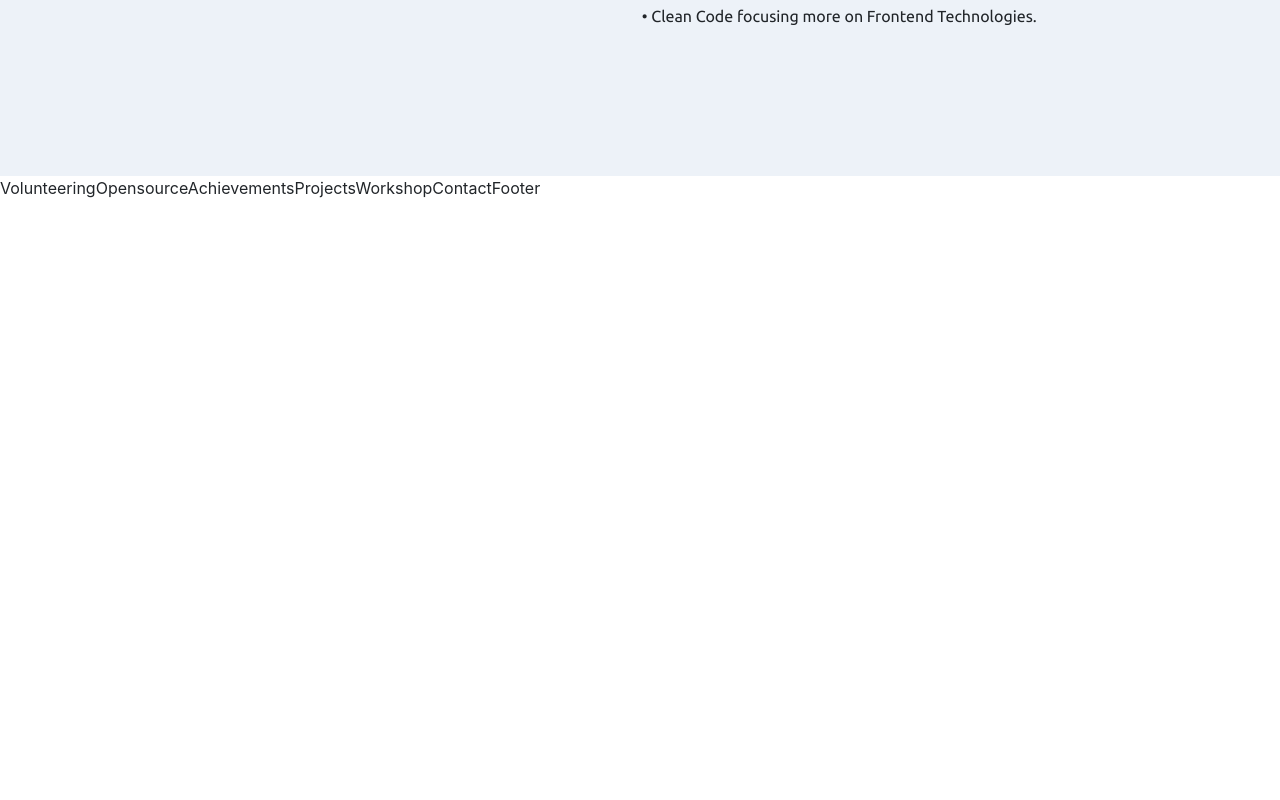
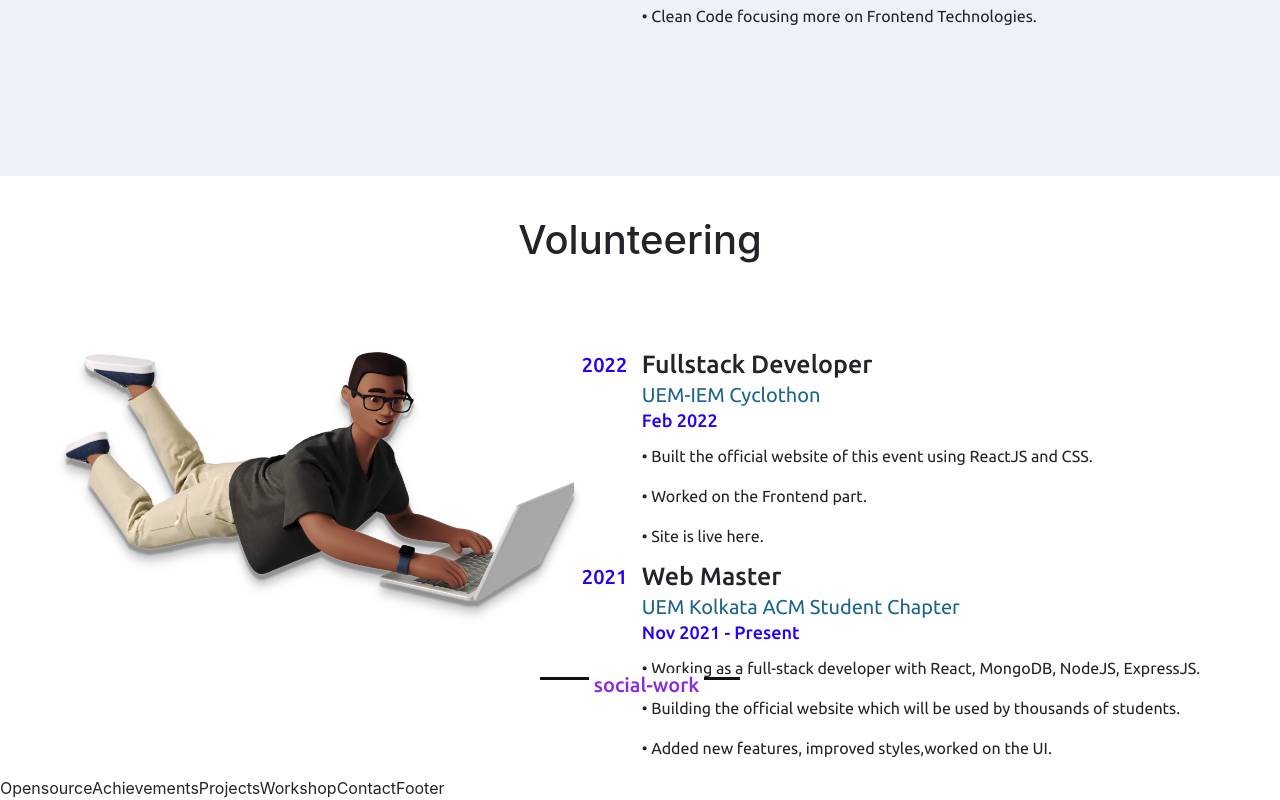
Before and after one commit to ItsRoy69/MyPortfolio, a React (Create React App) app in the folder client/: page / in a window 1280 px wide. Shown: the part 3323-4123 px from the top of the page. Before the commit the page ends 3523 px from the top, so only its background shows below. Built offline with nearby package versions, Linux system fonts and the light colour scheme.

Commit message:
Volunteering.

```diff
--- a/client/src/pages/Internships.js
+++ b/client/src/pages/Internships.js
@@ -1,6 +1,5 @@
 import React from 'react';
 import "../styles/Internships.css";
-
 
 import techstack1 from '../assets/techstack1.png';
 import techstack2 from '../assets/techstack2.png';
--- a/client/src/pages/Volunteering.js
+++ b/client/src/pages/Volunteering.js
@@ -1,9 +1,66 @@
-import React from 'react'
+import React from 'react';
+import "../styles/Volunteering.css";
+
+import volunteer1 from '../assets/volunteer.png';
+
 
 const Volunteering = () => {
   return (
     <>
-      Volunteering
+      <div className="volunteering" id='volunteering'>
+        <div className="volunteering_content">
+          <h1 className="title">Volunteering</h1>
+        </div>
+        <div className="volunteering_details">
+          <div className="volunteering-techcontent">
+            <div className="volunteering-techthree">
+              <div className="volunteering-techcontent_box">
+                <img src={volunteer1} alt="volunteer1" />
+              </div>
+            </div>
+          </div>
+          <div className="volunteering-names">
+            <div className='volunteering-box'>
+              <div className='volunteering-year'>
+                <h3>2022</h3>
+              </div>
+              <div className='volunteering-about'>
+                <div className='volunteering-officedetails'>
+                  <div className="volunteering_head">
+                    <h3>Fullstack Developer</h3>
+                    <h4>UEM-IEM Cyclothon</h4>
+                    <p>Feb 2022</p>
+                  </div>
+                  <div className="volunteering_body">
+                    <p>• Built the official website of this event using ReactJS and CSS.</p>
+                    <p>• Worked on the Frontend part.</p>
+                    <p>• Site is live here.</p>
+                  </div>
+                </div>
+              </div>
+            </div>
+            <div className='volunteering-box'>
+              <div className='volunteering-year'>
+                <h3>2021</h3>
+              </div>
+              <div className='volunteering-about'>
+                <div className='volunteering-officedetails'>
+                  <div className="volunteering_head">
+                    <h3>Web Master</h3>
+                    <h4>UEM Kolkata ACM Student Chapter</h4>
+                    <p>Nov 2021 - Present</p>
+                  </div>
+                  <div className="volunteering_body">
+                    <p>• Working as a full-stack developer with React, MongoDB, NodeJS, ExpressJS.</p>
+                    <p>• Building the official website which will be used by thousands of students.</p>
+                    <p>• Added new features, improved styles,worked on the UI.</p>
+                  </div>
+                </div>
+              </div>
+            </div>
+          </div>
+        </div>
+      </div>
     </>
   )
 }
--- a/client/src/styles/Volunteering.css
+++ b/client/src/styles/Volunteering.css
@@ -0,0 +1,111 @@
+@import url('https://fonts.googleapis.com/css2?family=Poppins:wght@400;500;600;700&family=Ubuntu:wght@400;500;700&display=swap');
+
+.volunteering_content{
+    align-items: center;
+    text-align: center;
+    margin-top: 5vh;
+    margin-bottom: 10vh;
+    flex: 1;
+    display: flex;
+    justify-content: center;
+    flex-direction: row;
+}
+
+.volunteering h1::before{
+    content: "";
+    position: absolute;
+    bottom: -30px;
+    left: 50%;
+    width: 200px;
+    height: 3px;
+    background: #111;
+    transform: translateX(-50%);
+    font-family: 'Ubuntu';
+    font-style: normal;
+    font-weight: 500;
+    top: 500vh;
+ }
+
+.volunteering h1::after{
+    font-family: 'Ubuntu';
+    font-style: normal;
+    font-weight: 500;
+    content: "social-work";
+    color: #8a2be2;
+    position: absolute;
+    bottom: 20px;
+    left: 50%;
+    font-size: 20px;
+    padding: 0 5px;
+    background-color: #fff;
+    transform: translateY(405vh);
+    margin-left: -4vw;
+}
+
+.volunteering_details{
+    flex-direction: row;
+    display: flex;
+    justify-content: space-evenly;
+}
+
+.volunteering-techcontent_box img{
+    width: 40vw;
+    margin-left: 5vw;
+    filter: drop-shadow(0px 10px 4px rgba(0, 0, 0, 0.25));
+}
+
+.volunteering-techcontent{
+    width: 50vw;
+    height: 50vh
+}
+
+.volunteering-year h3{
+    color: #2400FF;
+    font-family: 'Ubuntu';
+    font-style: normal;
+    font-weight: 500;
+    font-size: 20px;
+    line-height: 25px;
+    width: 60px;
+}
+
+.volunteering-box{
+    flex-direction: row;
+    display: flex;
+}
+
+.volunteering_head h3{
+    font-family: 'Ubuntu';
+    font-style: normal;
+    font-weight: 500;
+    font-size: 25px;
+    line-height: 25px;
+}
+
+.volunteering_head h4{
+    font-family: 'Ubuntu';
+    font-style: normal;
+    font-weight: 300;
+    font-size: 20px;
+    line-height: 20px;
+    color: #1C658C;
+}
+
+.volunteering_head p{
+    font-family: 'Ubuntu';
+    font-style: normal;
+    font-weight: 500;
+    font-size: 18px;
+    line-height: 15px;
+    color: #2400FF;
+}
+
+.volunteering_body p{
+    font-family: 'Ubuntu';
+    font-style: normal;
+    font-weight: 300;
+}
+
+.volunteering-names{
+    width: 60vw;
+}
```
Also changed, not shown: client/src/assets/volunteer.png (added).
